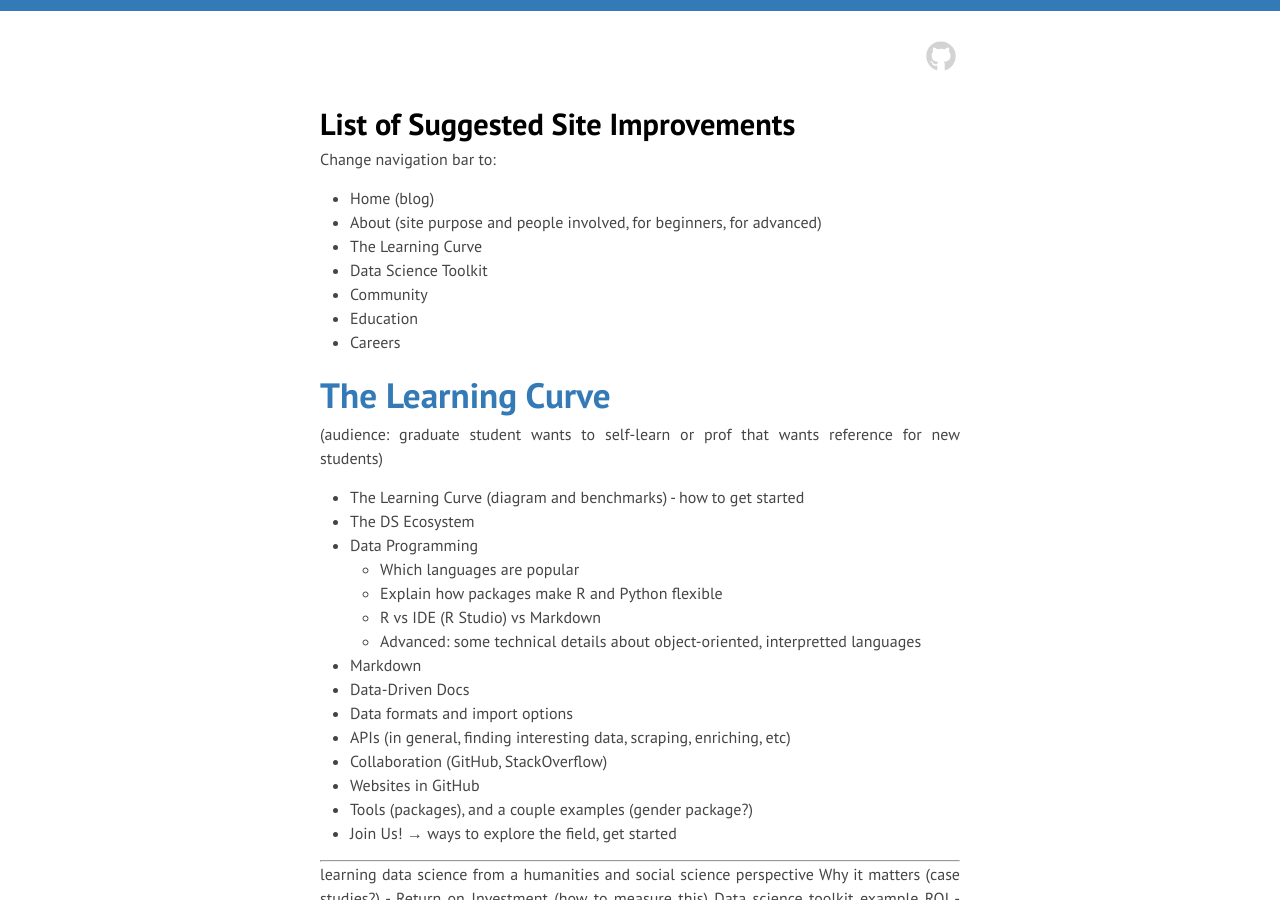
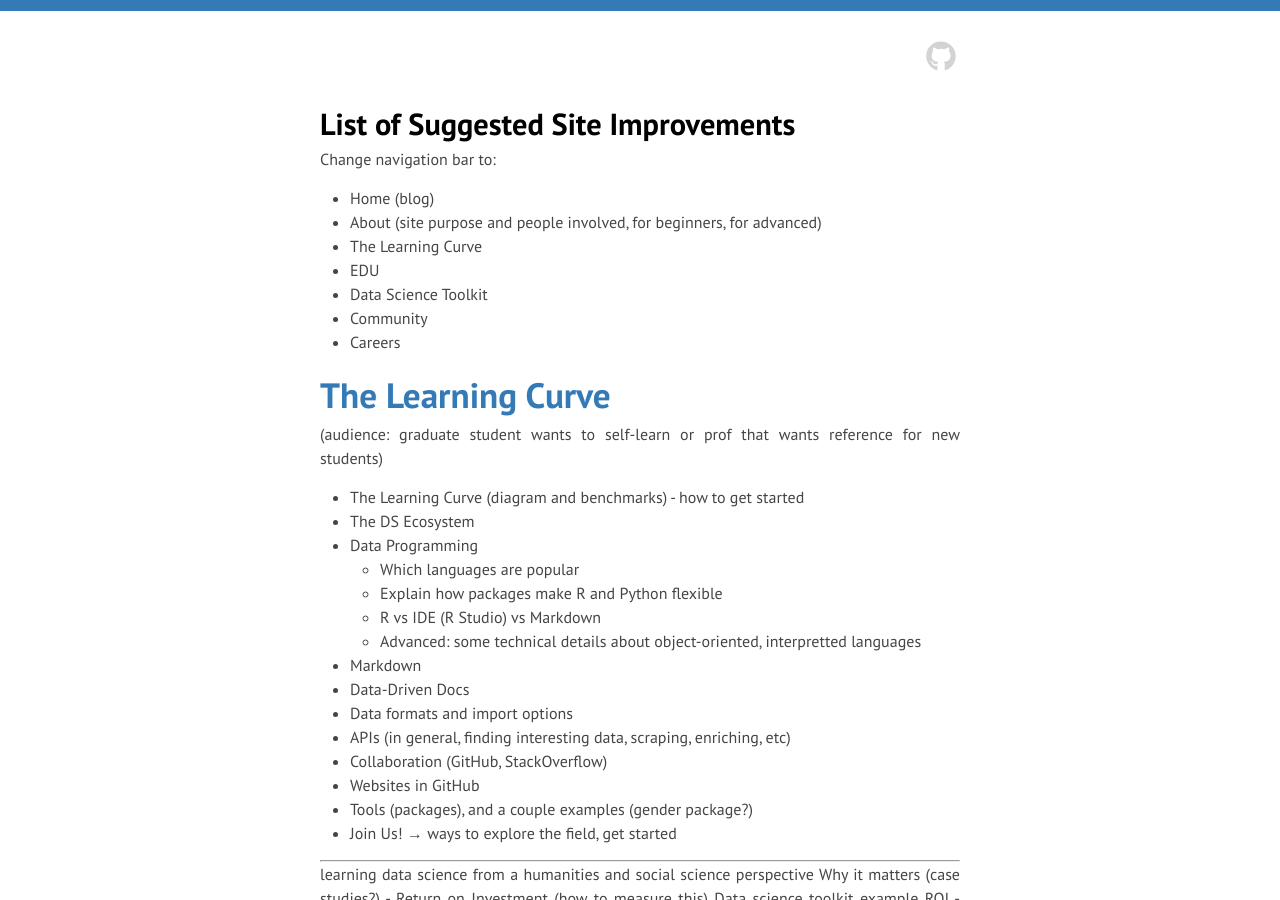
Before and after one commit to DS4PS/ds4ps.github.io, a Jekyll site: the page built from website-to-do.md, in a window 1280 px wide and 900 px high, scrolled down 439 px. Built offline with Jekyll 4.4.1, drawn with Linux system fonts in a browser that asks for light colours; nearby versions of some CDN libraries; our own code applies the rules of GitHub Pages for plain Markdown files; library files that are not in the unit come from our copies.

Commit message:
Update website-to-do.md

```diff
--- a/website-to-do.md
+++ b/website-to-do.md
@@ -7,9 +7,9 @@ Change navigation bar to:
 * Home (blog)
 * About (site purpose and people involved, for beginners, for advanced)
 * The Learning Curve
+* EDU
 * Data Science Toolkit
 * Community
-* Education
 * Careers
 
 
```
